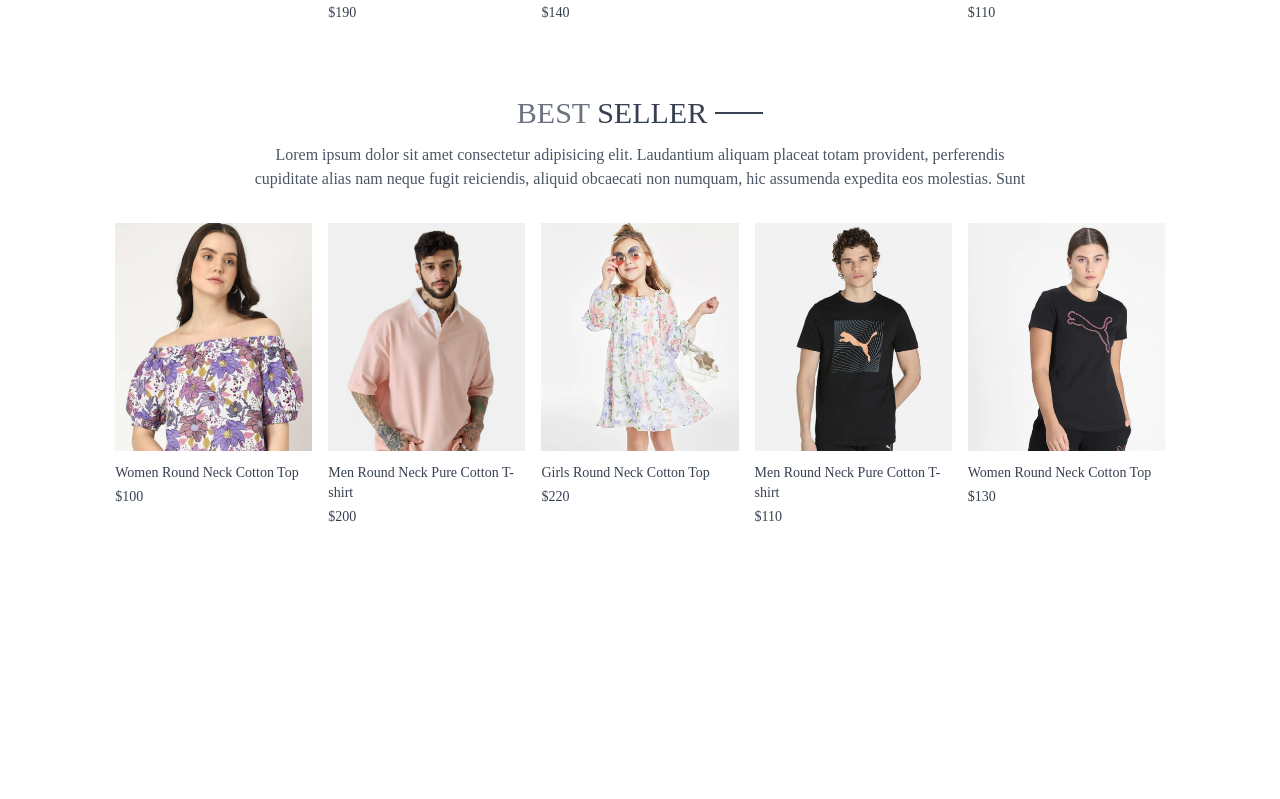
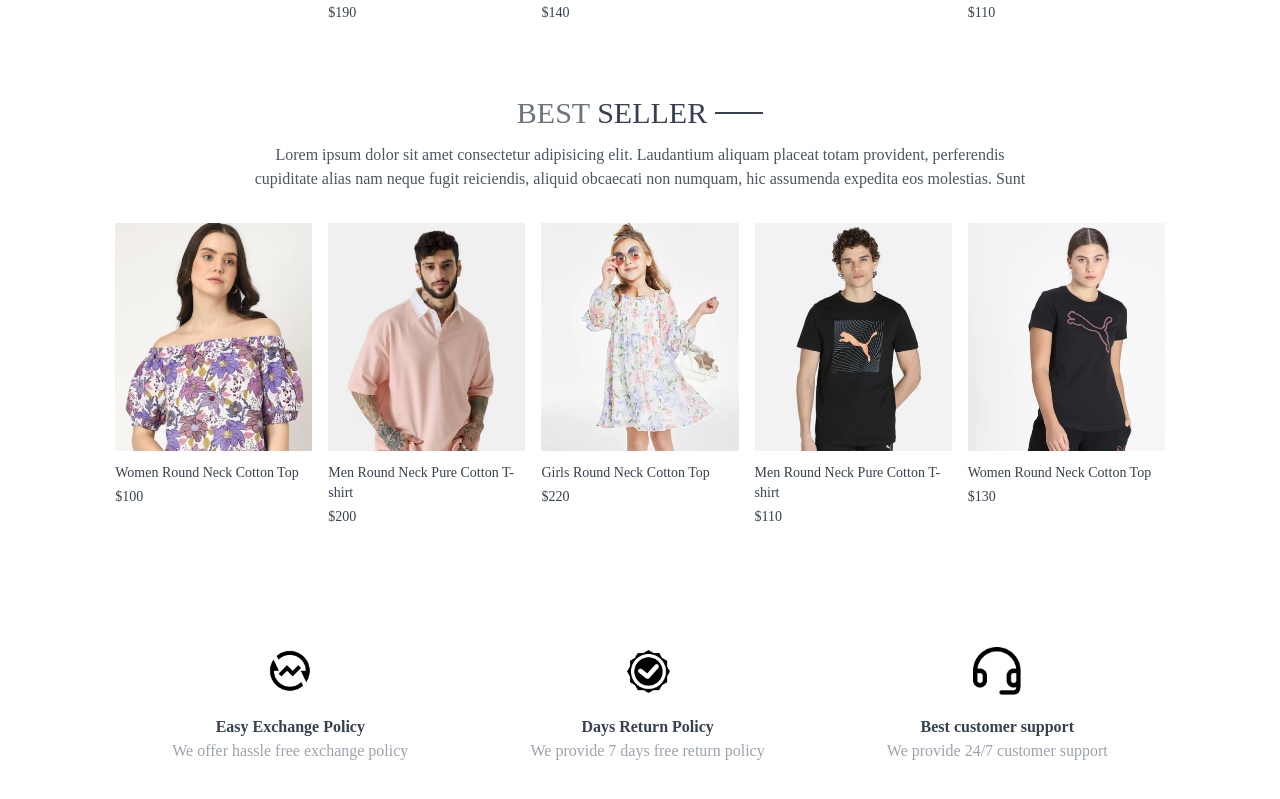
Before and after one commit to karimgaber12/foreverEcommerce, a React (Vite) app: page / in a window 1280 px wide. Shown: the part 1310-2109 px from the top of the page. Before the commit the page ends 1877 px from the top, so only its background shows below. Built offline with nearby package versions, Linux system fonts and the light colour scheme.

Commit message:
OurPolicy Component

```diff
--- /dev/null
+++ b/src/components/OurPolicy.jsx
@@ -0,0 +1,29 @@
+/* eslint-disable no-unused-vars */
+import React from "react";
+import { assets } from "../assets/assets";
+
+const OurPolicy = () => {
+  return (
+    <div className="flex flex-col sm:flex-row justify-around gap-12 sm:gap-2 text-center py-20 text-xs sm:text-sm md:text-base text-gray-700">
+      <div>
+        <img src={assets.exchange_icon} className="w-12 m-auto mb-5" alt="" />
+        <p className="font-semibold">Easy Exchange Policy</p>
+        <p className="text-gray-400">We offer hassle free exchange policy</p>
+      </div>
+
+      <div>
+        <img src={assets.quality_icon} className="w-12 m-auto mb-5" alt="" />
+        <p className="font-semibold">Days Return Policy</p>
+        <p className="text-gray-400">We provide 7 days free return policy</p>
+      </div>
+
+      <div>
+        <img src={assets.support_img} className="w-12 m-auto mb-5" alt="" />
+        <p className="font-semibold">Best customer support</p>
+        <p className="text-gray-400">We provide 24/7 customer support</p>
+      </div>
+    </div>
+  );
+};
+
+export default OurPolicy;
--- a/src/pages/Home.jsx
+++ b/src/pages/Home.jsx
@@ -3,6 +3,7 @@
 import Hero from "../components/Hero";
 import LatestCollection from "../components/LatestCollection";
 import BestSeller from "../components/BestSeller";
+import OurPolicy from "../components/OurPolicy";
 
 function Home() {
   return (
@@ -10,6 +11,7 @@
       <Hero />
       <LatestCollection />
       <BestSeller />
+      <OurPolicy />
     </div>
   );
 }
```
